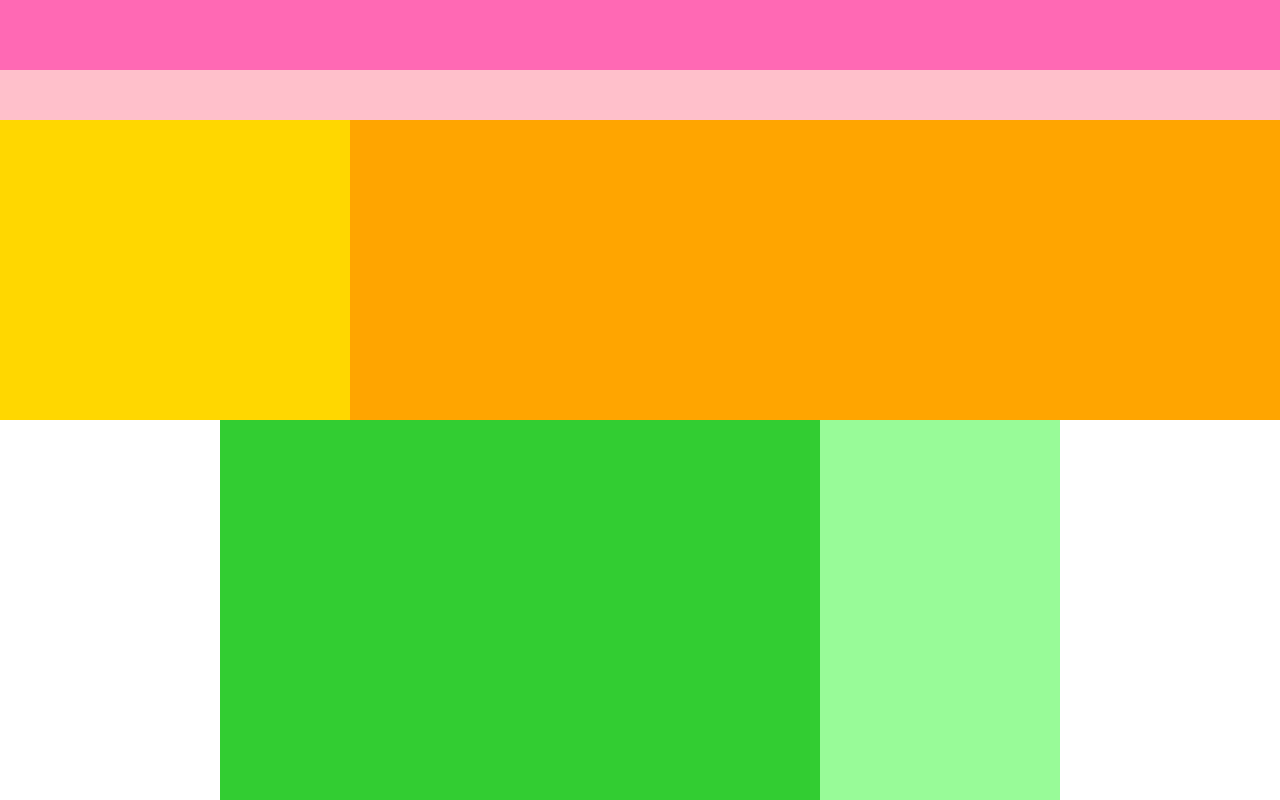
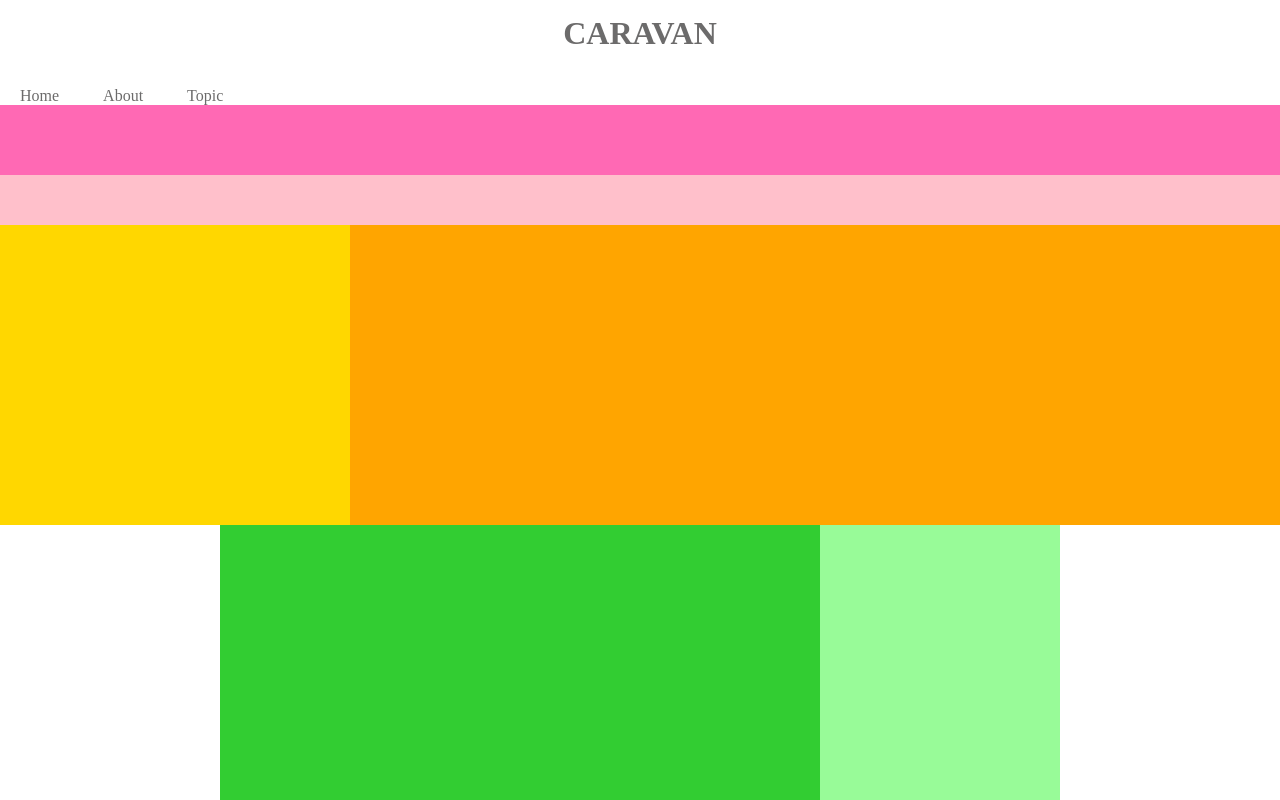
Before and after one commit to furutsuka/html, a plain HTML site: page caravan/index.html in a window 1280 px wide. Shown: the top 800 px of the page. Drawn offline with Linux system fonts and the light colour scheme.

Commit message:
header,footer

```diff
--- a/caravan/index.html
+++ b/caravan/index.html
@@ -7,9 +7,20 @@
   <title>CARAVAN</title>
 </head>
 <body>
-
-  <!-- header用のdiv -->
-  <div class="header">
+  <!-- header -->
+  <header>
+    <h1 class="headline">
+      <a href="index.html">CARAVAN</a>
+    </h1>
+  </header>
+    <nav>
+    <ul class="nav-list"></ul>
+      <li class="nav-list-item">
+        <a href="index.html">Home</a>
+      </li>
+      <li class="nav-list-item">About</li>
+      <li class="nav-list-item">Topic</li>
+    </nav>
     <div class="header-top"></div>
     <div class="header-bottom"></div>
   </div>
@@ -25,7 +36,9 @@
     <div class="sidebar"></div>
   </div>
 
-  <!-- footer用のdiv -->
-  <div class="footer"></div>
+<!-- footer -->
+  <footer>
+        <p class="footer-text">© All rights reserved by Infratop.Inc.</p>
+  </footer>
 </body>
 </html>
--- a/caravan/style.css
+++ b/caravan/style.css
@@ -2,6 +2,11 @@
   margin: 0;
   padding: 0;
   box-sizing: border-box;
+  color: #6c6b6b;
+}
+
+a {
+  text-decoration: none;
 }
 
 .clearfix::after {
@@ -10,11 +15,29 @@
   clear:both;
 }
 
-.header {
-  width: 100%; /* 横幅 */
-  height: 120px; /* 高さ */
-  background-color: red; /* 背景色 */
+header {
+  width: 90%;
+  padding: 15px 0;
+  margin: 0 auto;
+  text-align: center;
 }
+
+/* headerタグ内のheadlineクラスにのみ反映される */
+header .headline {
+  font-size: 32px;
+}
+
+.nav-list {
+  text-align: center;
+  padding: 10px 0;
+  margin: 0 auto;
+}
+.nav-list-item {
+  list-style: none;
+  display: inline-block;
+  margin: 0 20px;
+}
+
 .header-top {
   width: 100%; /* 横幅 */
   height: 70px; /* 高さ */
@@ -56,8 +79,18 @@
   float: left; /* 要素を左揃えで並べる */
 }
 
-.footer {
+footer {
   width: 100%; /* 横幅 */
   height: 120px; /* 高さ */
-  background-color: blue; /* 背景色 */
 }
+
+footer {
+  width: 100%;
+  height: 120px;
+  text-align: center;
+  padding: 50px 0;
+  background-color: #848282;
+}
+.footer-text {
+  color: #fff;
+}
```
